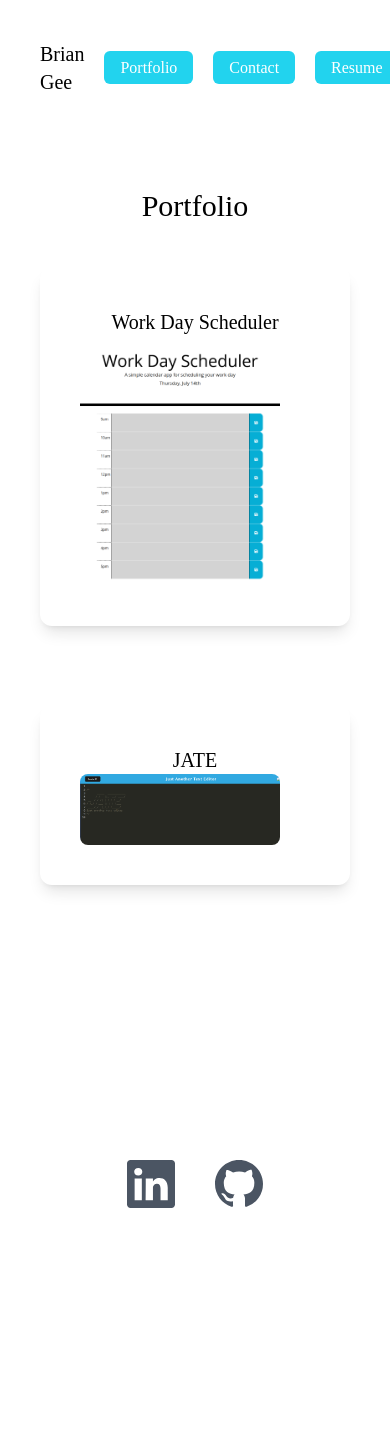
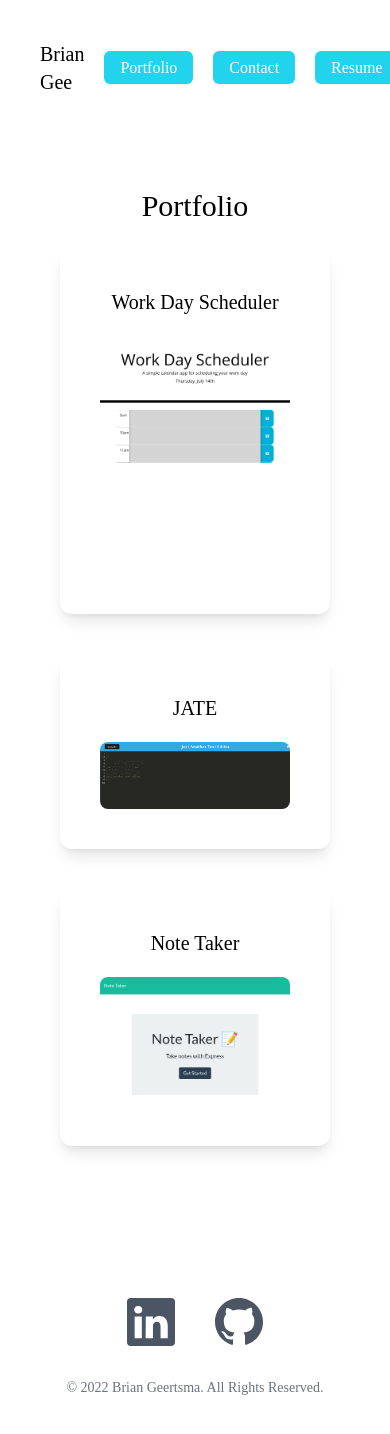
Before and after one commit to brian-gee/react-portfolio, a Next.js app: page /portfolio in a window 390 px wide. Shown: the top 1434 px of the page. Before the commit the page ends 1260 px from the top, so only its background shows below. Built offline with nearby package versions, Linux system fonts and the light colour scheme; a web font is replaced by a local one.

Commit message:
added note-taker to portfolio and formatting

```diff
--- a/components/footer.js
+++ b/components/footer.js
@@ -2,12 +2,14 @@ import {BsLinkedin, BsGithub} from 'react-icons/bs';
 
 export default function Footer(){
   return (
-    <div className='bg-white p-10 dark:bg-black'>
+    <div className='bg-white p-10'>
       <footer className="pt-20 mt-auto">
           <div className="text-5xl flex justify-center py-3 text-gray-600 space-x-10">
             <a href="https://www.linkedin.com/in/brian-geertsma-983052240/"><BsLinkedin /></a>
             <a href="https://github.com/brian-gee"><BsGithub  /></a>
           </div>
+          <span class="flex justify-center pt-5 text-sm text-gray-500 sm:text-center dark:text-gray-400">© 2022&nbsp;<a href="https://briang.xyz/" class="hover:underline"> Brian Geertsma</a>. All Rights Reserved.
+          </span>
         </footer>
     </div>
   )
--- a/pages/portfolio.js
+++ b/pages/portfolio.js
@@ -3,6 +3,7 @@ import Image from 'next/image';
 import Link from 'next/link';
 import workday from '../public/workday.png'
 import jate from '../public/jate.png'
+import noteTaker from '../public/note-taker.png'
 import { useState } from 'react';
 
 export default function Portfolio() {
@@ -22,19 +23,27 @@ export default function Portfolio() {
             <h3 className="text-3xl py-1">Portfolio</h3>
           </div>
           <div className="flex flex-col justify-center lg:flex-row lg:flex-wrap">
-            <div className="text-center shadow-lg p-10 rounded-xl my-10">
+            <div className="text-center shadow-lg p-10 rounded-xl m-5">
               <div className='basis-1/3 flex-1'>
-                <h1 className='text-xl'>Work Day Scheduler</h1>
+                <h1 className='text-xl mb-5'>Work Day Scheduler</h1>
                 <Link href='https://github.com/brian-gee/work-day-scheduler'>
                   <Image src={workday} className='rounded-lg object- cover' width={200} height={2} />
                 </Link>
               </div>
             </div>
-            <div className="text-center shadow-lg p-10 rounded-xl my-10">
+            <div className="text-center shadow-lg p-10 rounded-xl m-5">
               <div className='basis-1/3 flex-1'>
-                <h1 className='text-xl'>JATE</h1>
+                <h1 className='text-xl mb-5'>JATE</h1>
                 <Link href='https://github.com/brian-gee/pwa-text-editor'>
                   <Image src={jate} className='rounded-lg object- cover' width={200} height={200} />
+                </Link>
+              </div>
+            </div>
+            <div className="text-center shadow-lg p-10 rounded-xl m-5">
+              <div className='basis-1/3 flex-1'>
+                <h1 className='text-xl mb-5'>Note Taker</h1>
+                <Link href='https://github.com/brian-gee/'>
+                  <Image src={noteTaker} className='rounded-lg object- cover' width={200} height={200} />
                 </Link>
               </div>
             </div>
```
Also changed, not shown: public/note-taker.png (added), public/workday.png.
